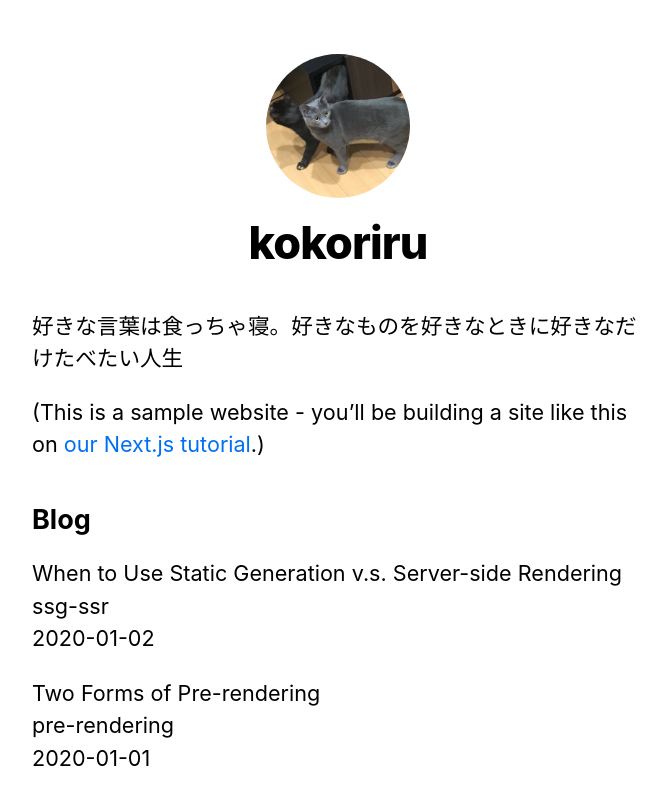
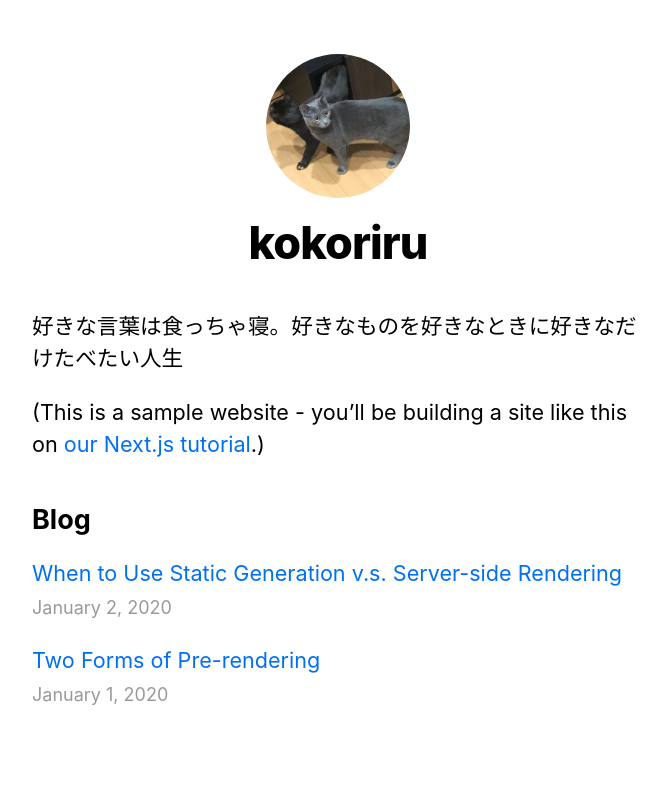
Before and after one commit to kokoriru/nextjs-blog, a Next.js app: page / in a window 1280 px wide. Shown: the top 804 px of the page, without its empty margins (302-968 px from the left). Built offline with nearby package versions, Linux system fonts and the light colour scheme.

Commit message:
各記事へのリンク追加

```diff
--- a/pages/index.js
+++ b/pages/index.js
@@ -23,11 +23,13 @@
         <ul className={utilStyles.list}>
           {allPostsData.map(({ id, date, title }) => (
             <li className={utilStyles.listItem} key={id}>
-              {title}
+              <Link href="/posts/[id]" as={`/posts/${id}`}>
+                <a>{title}</a>
+              </Link>
               <br />
-              {id}
-              <br />
-              {date}
+              <small className={utilStyles.lightText}>
+                <Date dateString={date} />
+              </small>
             </li>
           ))}
         </ul>
```
